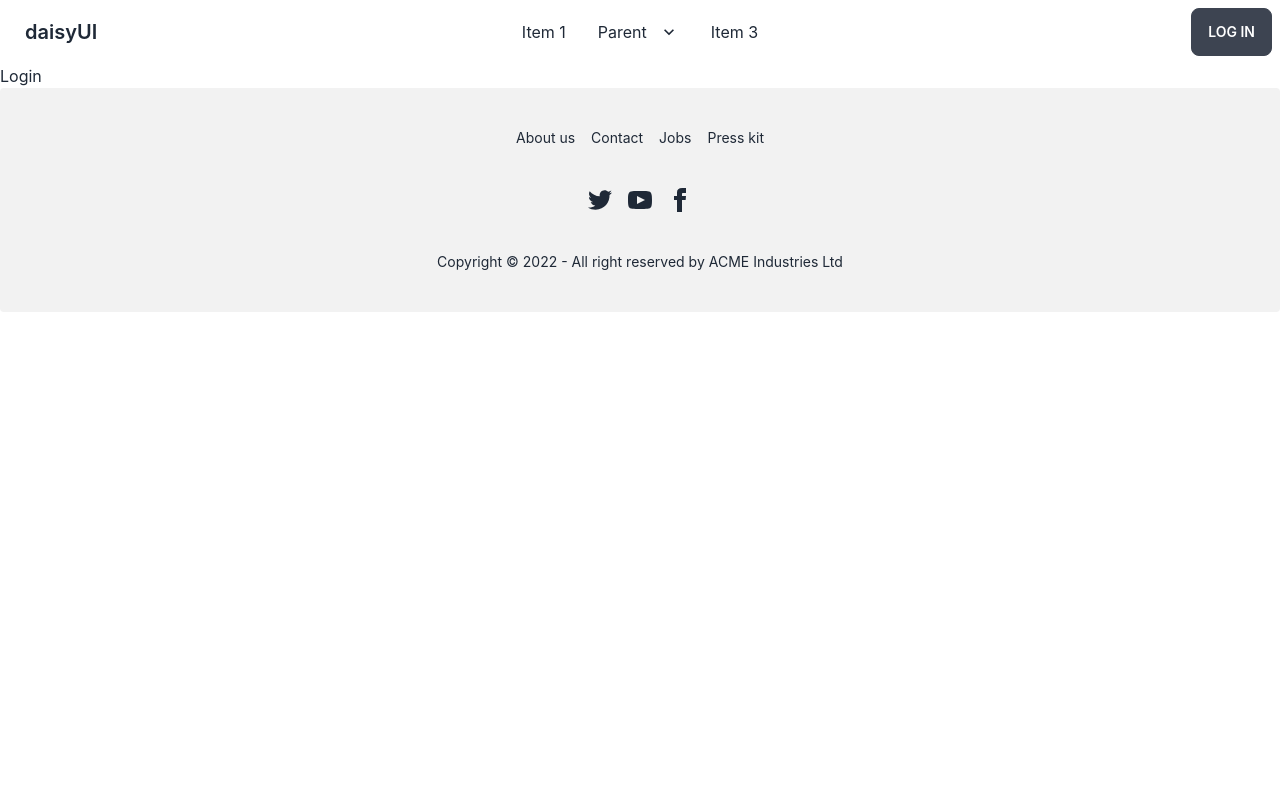
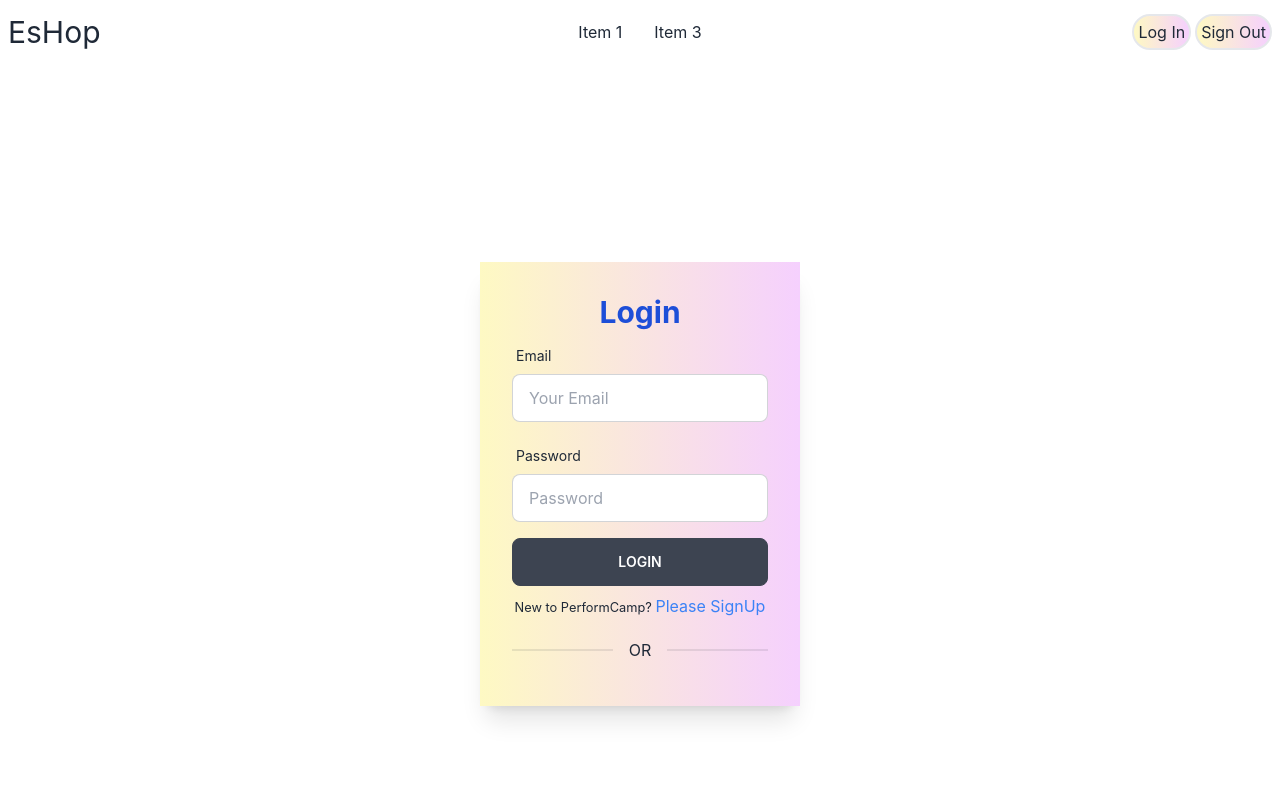
Before and after one commit to saklain71/usercrud, a React (Create React App) app: page /login in a window 1280 px wide. Shown: the top 800 px of the page. Built offline with nearby package versions, Linux system fonts and the light colour scheme.

Commit message:
login page done

```diff
--- a/package.json
+++ b/package.json
@@ -9,6 +9,7 @@
     "daisyui": "^2.22.0",
     "react": "^18.2.0",
     "react-dom": "^18.2.0",
+    "react-hook-form": "^7.34.0",
     "react-router": "^6.3.0",
     "react-router-dom": "^6.3.0",
     "react-scripts": "5.0.1",
--- a/src/App.js
+++ b/src/App.js
@@ -1,9 +1,10 @@
 //import logo from './logo.svg';
 import { Route, Routes } from 'react-router-dom';
 import Home from './Pages/Home/Home';
-import Login from './Pages/Login';
-import Footer from './Pages/Shared/Footer';
-import Navbar from './Pages/Shared/Navbar';
+import Login from './Pages/Shared/Login';
+import Footer from './Pages/Footer';
+import Navbar from './Pages/Navbar';
+import Signup from './Pages/Shared/Signup';
 
 function App() {
   return (
@@ -11,6 +12,7 @@ function App() {
       <Navbar></Navbar>
       <Routes>
         <Route path="/" element={<Home></Home>}></Route>
+        <Route path="signUp" element={<Signup></Signup>}></Route>
         <Route path="login" element={<Login></Login>}></Route>
       </Routes>
       <Footer></Footer>
--- a/src/Pages/Shared/Footer.js
+++ b/src/Pages/Footer.js
@@ -11,13 +11,13 @@ const Footer = () => {
         </div>
         <div>
           <div class="grid grid-flow-col gap-4">
-            <a><svg xmlns="http://www.w3.org/2000/svg" width="24" height="24" viewBox="0 0 24 24" class="fill-current"><path d="M24 4.557c-.883.392-1.832.656-2.828.775 1.017-.609 1.798-1.574 2.165-2.724-.951.564-2.005.974-3.127 1.195-.897-.957-2.178-1.555-3.594-1.555-3.179 0-5.515 2.966-4.797 6.045-4.091-.205-7.719-2.165-10.148-5.144-1.29 2.213-.669 5.108 1.523 6.574-.806-.026-1.566-.247-2.229-.616-.054 2.281 1.581 4.415 3.949 4.89-.693.188-1.452.232-2.224.084.626 1.956 2.444 3.379 4.6 3.419-2.07 1.623-4.678 2.348-7.29 2.04 2.179 1.397 4.768 2.212 7.548 2.212 9.142 0 14.307-7.721 13.995-14.646.962-.695 1.797-1.562 2.457-2.549z"></path></svg></a>
+            <a href="https://twitter.com/saklainm71" target="_blank"><svg xmlns="http://www.w3.org/2000/svg" width="24" height="24" viewBox="0 0 24 24" class="fill-current"><path d="M24 4.557c-.883.392-1.832.656-2.828.775 1.017-.609 1.798-1.574 2.165-2.724-.951.564-2.005.974-3.127 1.195-.897-.957-2.178-1.555-3.594-1.555-3.179 0-5.515 2.966-4.797 6.045-4.091-.205-7.719-2.165-10.148-5.144-1.29 2.213-.669 5.108 1.523 6.574-.806-.026-1.566-.247-2.229-.616-.054 2.281 1.581 4.415 3.949 4.89-.693.188-1.452.232-2.224.084.626 1.956 2.444 3.379 4.6 3.419-2.07 1.623-4.678 2.348-7.29 2.04 2.179 1.397 4.768 2.212 7.548 2.212 9.142 0 14.307-7.721 13.995-14.646.962-.695 1.797-1.562 2.457-2.549z"></path></svg></a>
             <a><svg xmlns="http://www.w3.org/2000/svg" width="24" height="24" viewBox="0 0 24 24" class="fill-current"><path d="M19.615 3.184c-3.604-.246-11.631-.245-15.23 0-3.897.266-4.356 2.62-4.385 8.816.029 6.185.484 8.549 4.385 8.816 3.6.245 11.626.246 15.23 0 3.897-.266 4.356-2.62 4.385-8.816-.029-6.185-.484-8.549-4.385-8.816zm-10.615 12.816v-8l8 3.993-8 4.007z"></path></svg></a>
             <a><svg xmlns="http://www.w3.org/2000/svg" width="24" height="24" viewBox="0 0 24 24" class="fill-current"><path d="M9 8h-3v4h3v12h5v-12h3.642l.358-4h-4v-1.667c0-.955.192-1.333 1.115-1.333h2.885v-5h-3.808c-3.596 0-5.192 1.583-5.192 4.615v3.385z"></path></svg></a>
           </div>
         </div>
         <div>
-          <p>Copyright © 2022 - All right reserved by ACME Industries Ltd</p>
+          <p>Copyright © 2022 - All right reserved by <a href="https://saklainportfolio.netlify.app/" target="_blank" className='text-red-900'><u>Saklain Mustak</u></a></p>
         </div>
       </footer>
     );
--- a/src/Pages/Home/Home.js
+++ b/src/Pages/Home/Home.js
@@ -3,7 +3,7 @@ import React from 'react';
 const Home = () => {
     return (
         <div>
-            <h1 className='text-center h-96 mt-20'>Home</h1>
+            <h1>Home</h1>
         </div>
     );
 };
--- a/src/Pages/Shared/Navbar.js
+++ b/src/Pages/Navbar.js
@@ -14,34 +14,26 @@ const Navbar = () => {
               <li><a>Item 1</a></li>
               <li tabindex="0">
                 <a class="justify-between">
-                  Parent
+                  Item 2
                   <svg class="fill-current" xmlns="http://www.w3.org/2000/svg" width="24" height="24" viewBox="0 0 24 24"><path d="M8.59,16.58L13.17,12L8.59,7.41L10,6L16,12L10,18L8.59,16.58Z"/></svg>
                 </a>
               </li>
-              <li><a>Home</a></li>
+              <li><a>Item 11</a></li>
+
             </ul>
           </div>
-        <li className="btn btn-ghost normal-case text-xl">
-            <Link to="/">daisyUI</Link></li>
+            <Link className='text-3xl' to="/">EsHop</Link>
         </div>
-        <div class="navbar-center hidden lg:flex">
-          <ul class="menu menu-horizontal p-0">
+        <div class="navbar-center hidden lg:flex" tabIndex="0">
+          <ul class="menu menu-horizontal p-0" tabIndex="0">
             <li><a>Item 1</a></li>
-            <li tabindex="0">
-              <a>
-                Parent
-                <svg class="fill-current" xmlns="http://www.w3.org/2000/svg" width="20" height="20" viewBox="0 0 24 24"><path d="M7.41,8.58L12,13.17L16.59,8.58L18,10L12,16L6,10L7.41,8.58Z"/></svg>
-              </a>
-              <ul class="p-2">
-                <li><a>Submenu 1</a></li>
-                <li><a>Submenu 2</a></li>
-              </ul>
-            </li>
             <li><a>Item 3</a></li>
           </ul>
         </div>
-        <div class="navbar-end">
-          <li className='btn'><Link to="login">Log In</Link></li>
+        <div class="navbar-end gap-1">
+          <Link className='border-2 rounded-full p-1 bg-gradient-to-r from-yellow-100 to-fuchsia-200' to="login">Log In</Link>
+          <Link className='border-2 rounded-full p-1 bg-gradient-to-r from-yellow-100 to-fuchsia-200' to="signout">Sign Out</Link>
+
         </div>
       </div>
     );
--- /dev/null
+++ b/src/Pages/Shared/Login.js
@@ -0,0 +1,130 @@
+import React, { useEffect } from 'react';
+import { useForm } from 'react-hook-form';
+//import { Link, useLocation, useNavigate } from 'react-router-dom';
+import { Link} from 'react-router-dom';
+// import { useSendPasswordResetEmail, useSignInWithEmailAndPassword, useSignInWithGoogle } from 'react-firebase-hooks/auth';
+// import auth from '../../firebase.init';
+// import { toast } from 'react-toastify';
+// import google from '../../Image/google.png';
+// import useToken from '../../hooks/useToken';
+
+const Login = () => {
+    // const [signInWithGoogle, gUser, gLoading, gError] = useSignInWithGoogle(auth);
+    const { register, formState: { errors }, handleSubmit } = useForm();
+    // const [
+    //     signInWithEmailAndPassword,
+    //     user,
+    //     loading,
+    //     error,
+    // ] = useSignInWithEmailAndPassword(auth);
+    // const [sendPasswordResetEmail, ResetSending, ResetError] = useSendPasswordResetEmail(auth);
+    // const navigate = useNavigate();
+    // const location = useLocation();
+    // const [token] = useToken(user || gUser);
+    // const from = location.state?.from?.pathname || '/';
+
+    // useEffect(() =>{
+    //     if (token) {
+    //       navigate(from, {replace: true});
+    //   }
+    //     }, [token, from, navigate]);
+
+    // let signInError;
+
+
+    // if (error || gError) {
+    //     signInError = <p className='text-red-500'><small>{error?.message || gError?.message}</small></p>
+    // }
+    // const resetPassword = async () => {
+    //     const email = document.getElementById('email').value;
+    //     console.log(email);
+    //     if (email) {
+    //         await sendPasswordResetEmail(email);
+    //         toast.success('sent email');
+    //     }
+
+    //     else {
+    //         toast.error('Please provide your email address');
+    //     }
+    // }
+
+
+    // const onSubmit = async data => {
+    //     signInWithEmailAndPassword(data.email, data.password);
+
+    // };
+
+    const onSubmit = async data => {
+        console.log("...");
+    }
+    return (
+        <div className='flex h-screen items-center justify-center bg-base-100 mt-5 mb-12'>
+            <div className="card w-11/12 lg:w-1/4 shadow-xl">
+                <div className="card-body bg-gradient-to-r from-yellow-100 to-fuchsia-200">
+                    <h2 className="text-center text-xl mx:text-2xl lg:text-3xl font-bold text-blue-700">Login</h2>
+                    <form onSubmit={handleSubmit(onSubmit)}>
+                        <div className="form-control w-full max-w-xs">
+                            <label className="label">
+                                <span className="label-text">Email</span>
+                            </label>
+                            <input
+                                type="email" placeholder="Your Email" id="email"
+                                className="input input-bordered w-full max-w-xs"
+                                {...register("email", {
+                                    required: {
+                                        value: true,
+                                        message: 'Email is Required'
+                                    },
+                                    pattern: {
+                                        value: /[a-z0-9]+@[a-z]+\.[a-z]{2,3}/,
+                                        message: 'Provide a valid Email'
+                                    }
+                                })} />
+
+                            <label className="label">
+                                {errors.email?.type === 'required' && <span className="label-text-alt text-red-600">{errors.email.message}</span>}
+                                {errors.email?.type === 'pattern' && <span className="label-text-alt text-red-600">{errors.email.message}</span>}
+
+                            </label>
+                        </div>
+
+                        <div className="form-control w-full max-w-xs">
+                            <label className="label">
+                                <span className="label-text">Password</span>
+                            </label>
+
+                            <input
+                                type="password" placeholder="Password"
+                                className="input input-bordered w-full max-w-xs"
+                                {...register("password", {
+                                    required: {
+                                        value: true,
+                                        message: 'Password is Required'
+                                    },minLength: {
+                                        value: 6,
+                                        message: 'Must be six characters or longer'
+                                    }
+                                })} />
+
+                            <label className="label">
+                                {errors.password?.type === 'required' && <span className="label-text-alt text-red-600">{errors.password.message}</span>}
+                                {errors.password?.type === 'minLength' && <span className="label-text-alt text-red-600">{errors.password.message}</span>}
+                            </label>
+                        </div>
+                        {/* {signInError} */}
+                        <input className='btn w-full max-w-xs text-white' type="submit" value="Login" />
+                    </form>
+                    {/* <p className='text-center'><small>Forgot Password?</small><Link className='text-blue-500' onClick={resetPassword} to="/login"> Reset Password</Link></p> */}
+
+                    <p className='text-center'><small>New to PerformCamp? </small><Link className='text-blue-500' to="/signUp">Please SignUp</Link></p>
+
+                    <div className="divider">OR</div>
+                    {/* <button onClick={() => signInWithGoogle()} className="btn btn-outline"><img className='w-8 h-8' src={google} alt="" />Continue With Google</button> */}
+
+                </div>
+            </div>
+        </div>
+    );
+};
+
+export default Login;
--- a/src/Pages/Login.js
+++ b/src/Pages/Shared/Signup.js
@@ -1,11 +1,11 @@
 import React from 'react';
 
-const Login = () => {
+const Signup = () => {
     return (
         <div>
-            <h1>Login</h1>
+            <h1>SignUp</h1>
         </div>
     );
 };
 
-export default Login;
+export default Signup;
```
Also changed, not shown: 1 other file (tests, documents, lock files or other folders).
